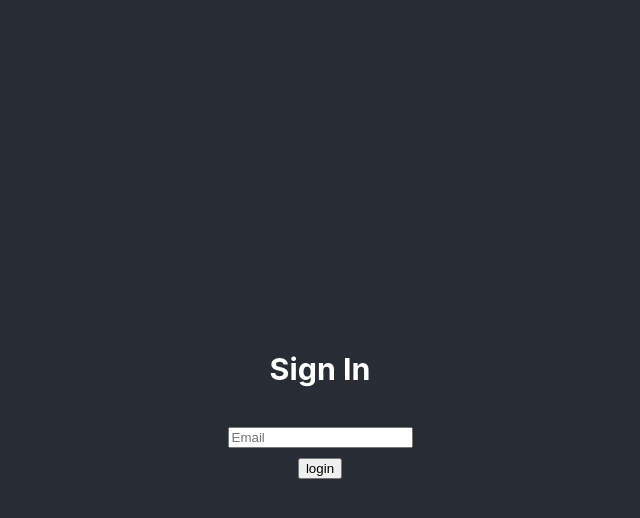
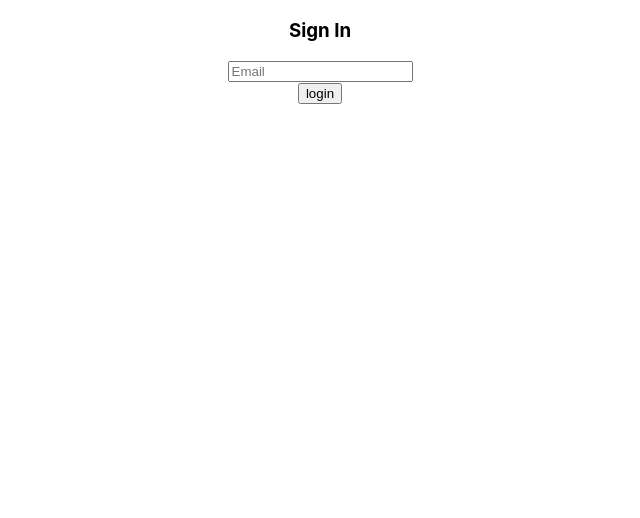
Before and after one commit to xianorion/PixelBot, a React (Create React App) app in the folder pixel-bot/: page / in a window 1280 px wide. Shown: the top 518 px of the page, without its empty margins (320-960 px from the left). Built offline with nearby package versions, Linux system fonts and the light colour scheme.

Commit message:
Code for UI bot

```diff
--- a/pixel-bot/package.json
+++ b/pixel-bot/package.json
@@ -43,6 +43,7 @@
     "@testing-library/jest-dom": "^5.17.0",
     "@testing-library/react": "^13.4.0",
     "jest-watch-typeahead": "^0.6.5",
-    "msw": "^2.0.9"
+    "msw": "^2.0.9",
+    "react-router-dom": "^6.21.1"
   }
 }
--- a/pixel-bot/src/App.js
+++ b/pixel-bot/src/App.js
@@ -1,21 +1,22 @@
 import logo from './logo.svg';
 import './App.css';
 import Bot from './components/Bot';
-import MainPage from './components/MainPage';
-import UserProvider from './components/UserProvider';
+import Home from './components/Home';
+import Hidden from './components/Hidden';
+
+import { BrowserRouter, Routes, Route} from "react-router-dom";
 
  function App() {
 
   return (
-    <div className="App">
-      <header className="App-header">
-        <UserProvider>
-        <MainPage/>
+   <BrowserRouter>
+   <Routes>
+    <Route path="/" element={<Home/>}/>
+    <Route path="/hidden" element={<Hidden/>}/>
+   </Routes>
 
-        </UserProvider>
 
-      </header>
-    </div>
+   </BrowserRouter>
   );
 }
 
--- /dev/null
+++ b/pixel-bot/src/components/Hidden.js
@@ -0,0 +1,13 @@
+import React from "react"
+
+
+const Hidden = () =>{
+
+    return (
+        <>
+        Lucky you! Yo found the hidden page!
+        </>
+    )
+}
+
+export default Hidden;
--- /dev/null
+++ b/pixel-bot/src/components/Home.js
@@ -0,0 +1,22 @@
+import React from "react";
+import UserProvider from "./UserProvider";
+import MainPage from "./MainPage";
+
+
+const Home = () =>{
+    return (
+        <div className="App">
+            <header className="AppHeader">
+            <UserProvider>
+            <MainPage/>
+        </UserProvider>
+            </header>
+
+        </div>
+
+
+    )
+}
+
+
+export default Home;
```
Also changed, not shown: 1 other file (tests, documents, lock files or other folders).
